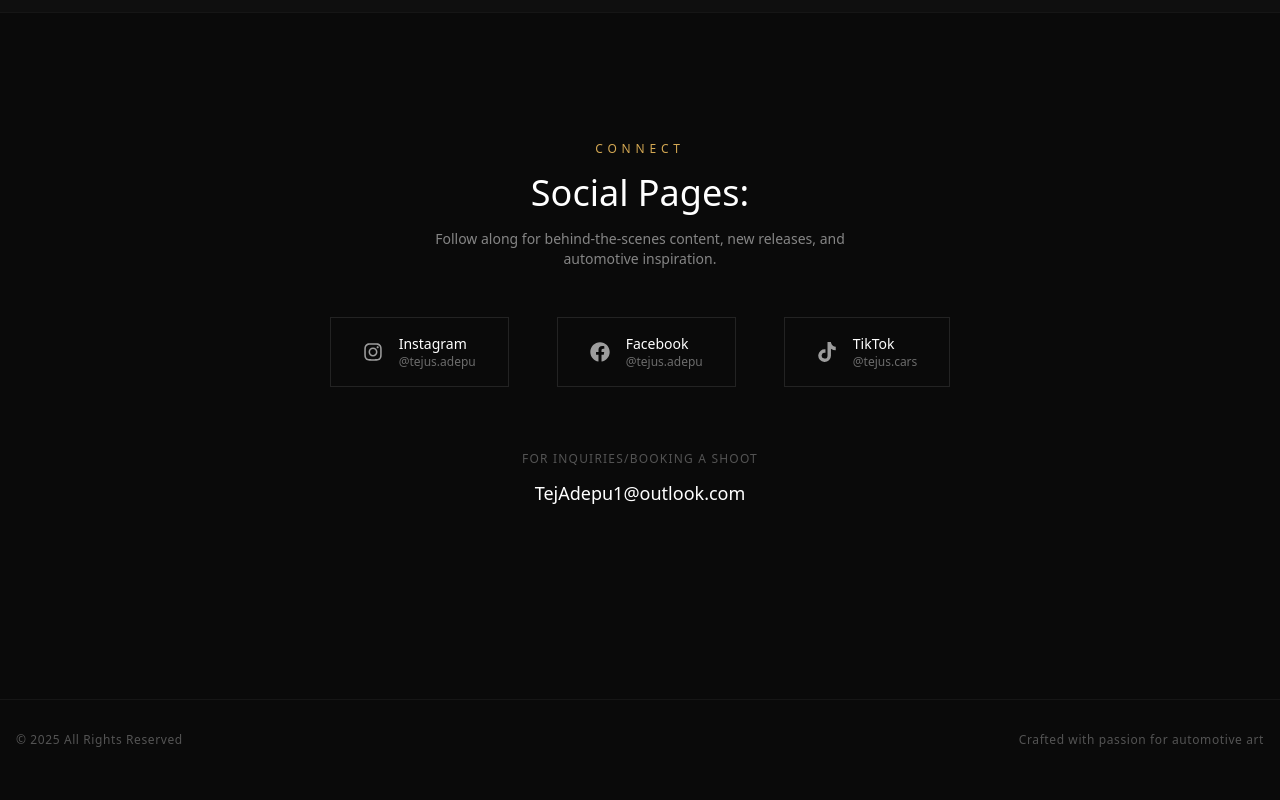
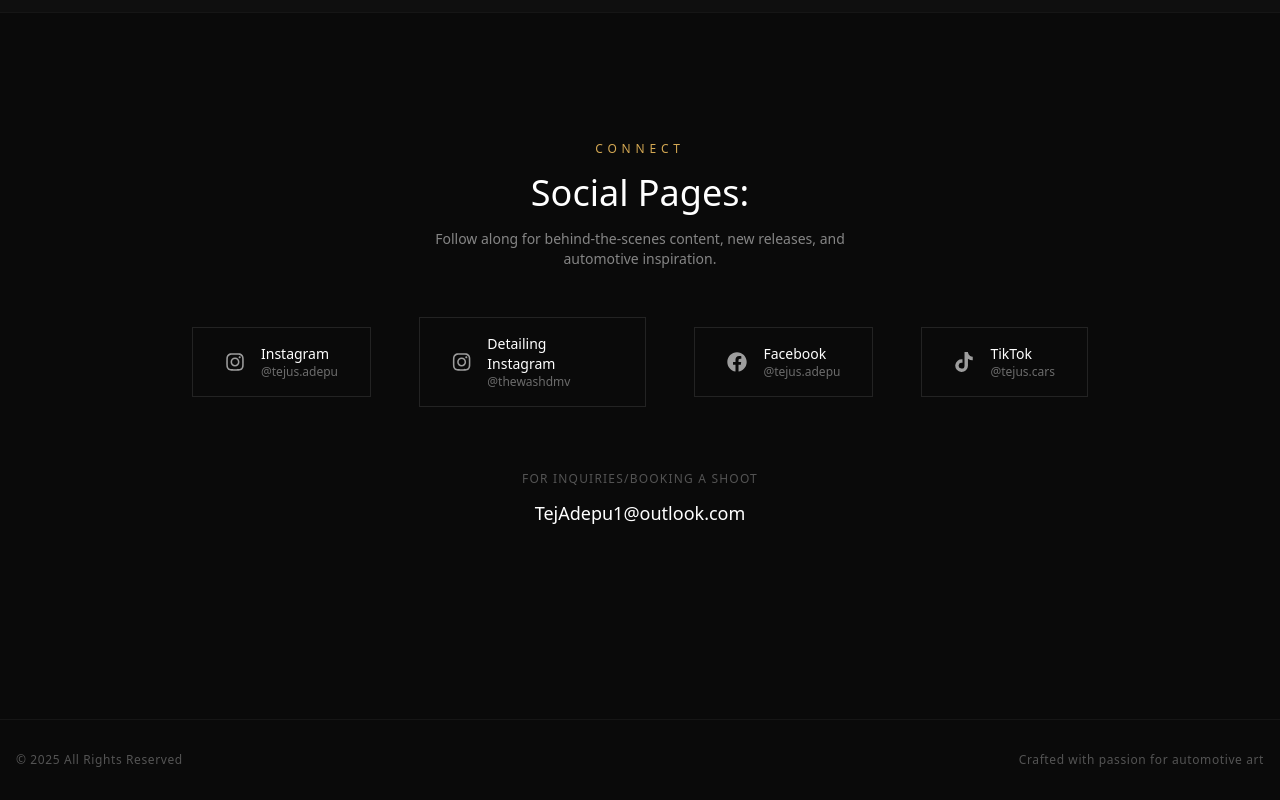
Before and after one commit to tejusadepumedia/carmedia, a React (Vite) app: page / in a window 1280 px wide. Shown: the part 2418-3218 px from the top of the page. Built offline with nearby package versions, Linux system fonts and the light colour scheme.

Commit message:
add detailing insta

```diff
--- a/src/Components/portfolio/SocialLinks.jsx
+++ b/src/Components/portfolio/SocialLinks.jsx
@@ -9,6 +9,7 @@ const socials = [
     url: "https://instagram.com/tejus.adepu",
     handle: "@tejus.adepu"
   },
+  { name: "Detailing Instagram", icon: FaInstagram, url: "https://instagram.com/thewashdmv", handle: "@thewashdmv" },
   {
     name: "Facebook",
     icon: FaFacebook,
@@ -21,6 +22,7 @@ const socials = [
     url: "https://www.tiktok.com/@tejus.cars",
     handle: "@tejus.cars"
   }
+
 ];
 
 export default function SocialLinks() {
```
